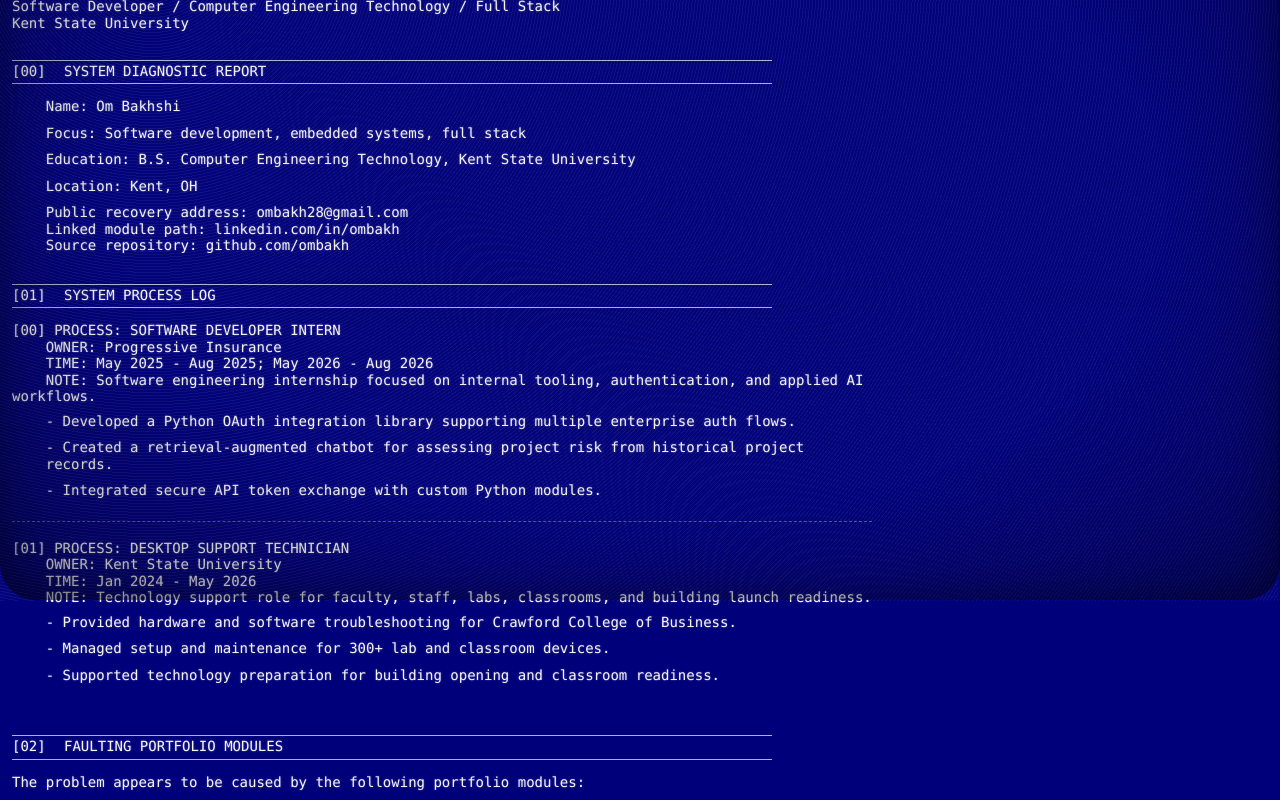
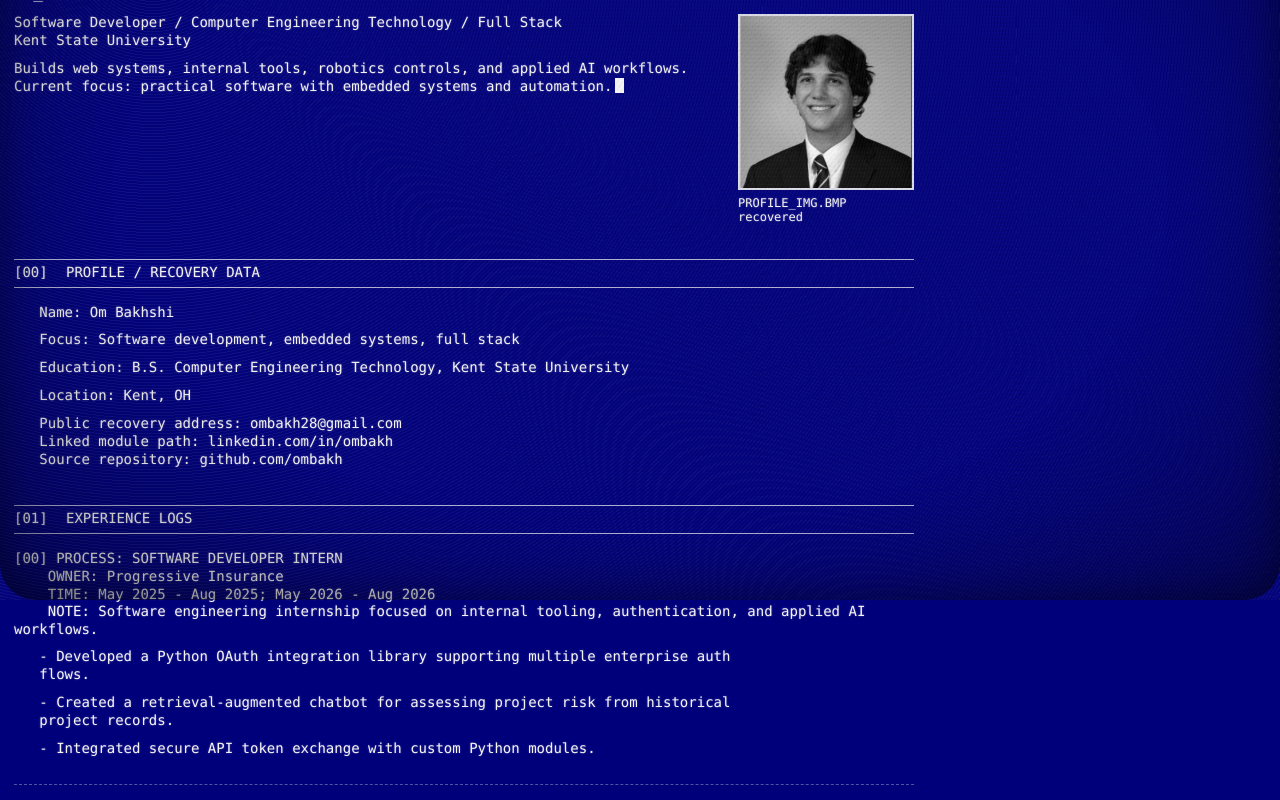
Before and after one commit to ombakh/web, a React (Vite) app: page / in a window 1280 px wide. Shown: the part 200-1000 px from the top of the page. Built offline with nearby package versions, Linux system fonts and the light colour scheme.

Commit message:
Improve readability and add headshot

```diff
--- a/src/App.tsx
+++ b/src/App.tsx
@@ -77,12 +77,25 @@
       </p>
 
       <p className="panic-title">OM_BAKHSHI.EXE</p>
+      <div className="profile-recovery">
+        <div className="profile-copy">
           <p>
             Software Developer / Computer Engineering Technology / Full Stack
             <br />
             Kent State University
+          </p>
+          <p>
+            Builds web systems, internal tools, robotics controls, and applied AI workflows.
+            <br />
+            Current focus: practical software with embedded systems and automation.
             <span className="block-cursor inline-cursor" />
           </p>
+        </div>
+        <figure className="headshot-frame">
+          <img src="/headshot.jpeg" alt="Om Bakhshi headshot" />
+          <figcaption>PROFILE_IMG.BMP recovered</figcaption>
+        </figure>
+      </div>
     </header>
   )
 }
@@ -90,7 +103,7 @@
 function DiagnosticReport() {
   return (
     <section className="bsod-block" id="diagnostics">
-      <SectionTitle code="00" title="SYSTEM DIAGNOSTIC REPORT" />
+      <SectionTitle code="00" title="PROFILE / RECOVERY DATA" />
       {diagnostics.map((line) => (
         <p className="field-row" key={line}>
           {line}
@@ -110,7 +123,7 @@
 function ExperienceLogs() {
   return (
     <section className="bsod-block" id="experience">
-      <SectionTitle code="01" title="SYSTEM PROCESS LOG" />
+      <SectionTitle code="01" title="EXPERIENCE LOGS" />
       {experience.map((item, index) => (
         <div className="log-entry" key={`${item.role}-${item.organization}`}>
           <p className="entry-heading">
@@ -136,8 +149,8 @@
 function ProjectModules() {
   return (
     <section className="bsod-block" id="projects">
-      <SectionTitle code="02" title="FAULTING PORTFOLIO MODULES" />
-      <p className="section-note">The problem appears to be caused by the following portfolio modules:</p>
+      <SectionTitle code="02" title="PROJECT MODULES" />
+      <p className="section-note">Recovered project modules:</p>
       {projects.map((project) => (
         <article className="module-entry" key={project.file}>
           <p className="entry-heading">
@@ -179,7 +192,7 @@
   return (
     <>
       <section className="bsod-block" id="skills">
-        <SectionTitle code="03" title="LOADED KERNEL COMPONENTS" />
+        <SectionTitle code="03" title="TECHNICAL SKILLS" />
         <div className="component-grid">
           {componentRows.map((row) => (
             <p key={row.skill}>
@@ -190,7 +203,7 @@
       </section>
 
       <section className="bsod-block" id="education">
-        <SectionTitle code="04" title="REGISTRY RECORDS" />
+        <SectionTitle code="04" title="EDUCATION / CERTIFICATIONS" />
         <p className="section-note">Education records found in system registry:</p>
         {education.map((item) => (
           <p className="field-row" key={item}>
--- a/src/index.css
+++ b/src/index.css
@@ -52,19 +52,20 @@
 .bsod-screen {
   position: relative;
   z-index: 2;
-  width: min(940px, calc(100vw - 26px));
+  width: min(1040px, calc(100vw - 30px));
   min-height: 100vh;
-  padding: 14px 0 120px 0;
-  margin-left: 12px;
+  padding: 18px 0 120px 0;
+  margin-left: 14px;
   font-size: 14px;
-  line-height: 1.18;
+  line-height: 1.28;
   letter-spacing: 0;
   text-align: left;
   text-shadow: 0 0 2px rgba(255, 255, 255, 0.32);
 }
 
 .bsod-block {
-  margin: 0 0 30px 0;
+  width: min(960px, 100%);
+  margin: 0 0 36px 0;
   white-space: normal;
 }
 
@@ -74,23 +75,58 @@
 
 .hero-block {
   margin-top: 0;
-  margin-bottom: 28px;
+  margin-bottom: 34px;
 }
 
 .panic-title {
   margin-top: 20px;
-  margin-bottom: 12px;
+  margin-bottom: 14px;
   font-size: 16px;
   text-transform: uppercase;
+}
+
+.profile-recovery {
+  display: grid;
+  grid-template-columns: minmax(0, 1fr) 176px;
+  align-items: start;
+  gap: 24px;
+  width: min(900px, 100%);
+  margin-top: 4px;
+}
+
+.profile-copy {
+  min-width: 0;
+}
+
+.headshot-frame {
+  margin: 0;
+  width: 176px;
+}
+
+.headshot-frame img {
+  display: block;
+  width: 176px;
+  height: 176px;
+  object-fit: cover;
+  border: 2px solid rgba(244, 244, 244, 0.9);
+  filter: grayscale(1) contrast(1.08) brightness(0.96);
+  image-rendering: auto;
+}
+
+.headshot-frame figcaption {
+  margin-top: 6px;
+  font-size: 12px;
+  line-height: 1.2;
+  text-align: left;
 }
 
 .section-title {
   display: grid;
   grid-template-columns: 42px 1fr;
   column-gap: 10px;
-  width: min(760px, 100%);
-  margin: 0 0 14px 0;
-  padding: 2px 0 4px 0;
+  width: min(900px, 100%);
+  margin: 0 0 16px 0;
+  padding: 4px 0 5px 0;
   border-top: 1px solid rgba(244, 244, 244, 0.72);
   border-bottom: 1px solid rgba(244, 244, 244, 0.72);
   text-transform: uppercase;
@@ -105,23 +141,24 @@
 }
 
 .section-note {
-  margin-bottom: 14px !important;
+  margin-bottom: 16px !important;
 }
 
 .field-row,
 .entry-line {
-  padding-left: 4ch;
+  max-width: 86ch;
+  padding-left: 3ch;
 }
 
 .entry-heading {
-  margin-bottom: 8px !important;
+  margin-bottom: 9px !important;
 }
 
 .log-entry,
 .module-entry {
-  width: min(860px, 100%);
-  margin: 0 0 18px 0;
-  padding: 0 0 12px 0;
+  width: min(900px, 100%);
+  margin: 0 0 22px 0;
+  padding: 0 0 16px 0;
   border-bottom: 1px dashed rgba(244, 244, 244, 0.34);
 }
 
@@ -133,8 +170,8 @@
 .component-grid {
   display: grid;
   grid-template-columns: repeat(2, minmax(260px, 1fr));
-  width: min(820px, 100%);
-  column-gap: 26px;
+  width: min(900px, 100%);
+  column-gap: 34px;
 }
 
 .component-grid p,
@@ -345,6 +382,20 @@
     font-size: 13px;
   }
 
+  .profile-recovery {
+    grid-template-columns: 1fr;
+    gap: 12px;
+  }
+
+  .headshot-frame,
+  .headshot-frame img {
+    width: 132px;
+  }
+
+  .headshot-frame img {
+    height: 132px;
+  }
+
   .section-title {
     grid-template-columns: 34px 1fr;
     column-gap: 8px;
@@ -353,7 +404,7 @@
   .field-row,
   .entry-line,
   .dump-lines {
-    padding-left: 2ch;
+    padding-left: 1ch;
   }
 
   .component-grid {
```
Also changed, not shown: public/headshot.jpeg (added). Lines whose indentation alone changed are shown as unchanged.
